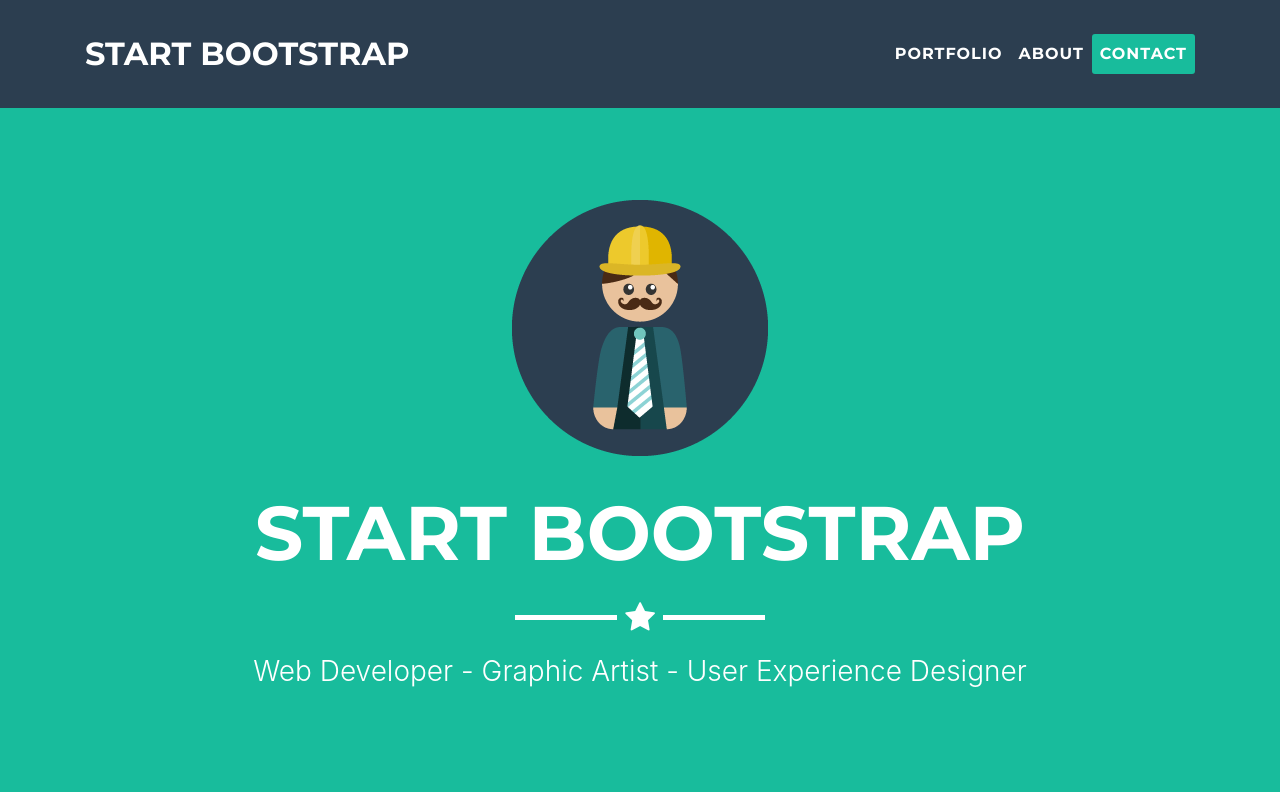
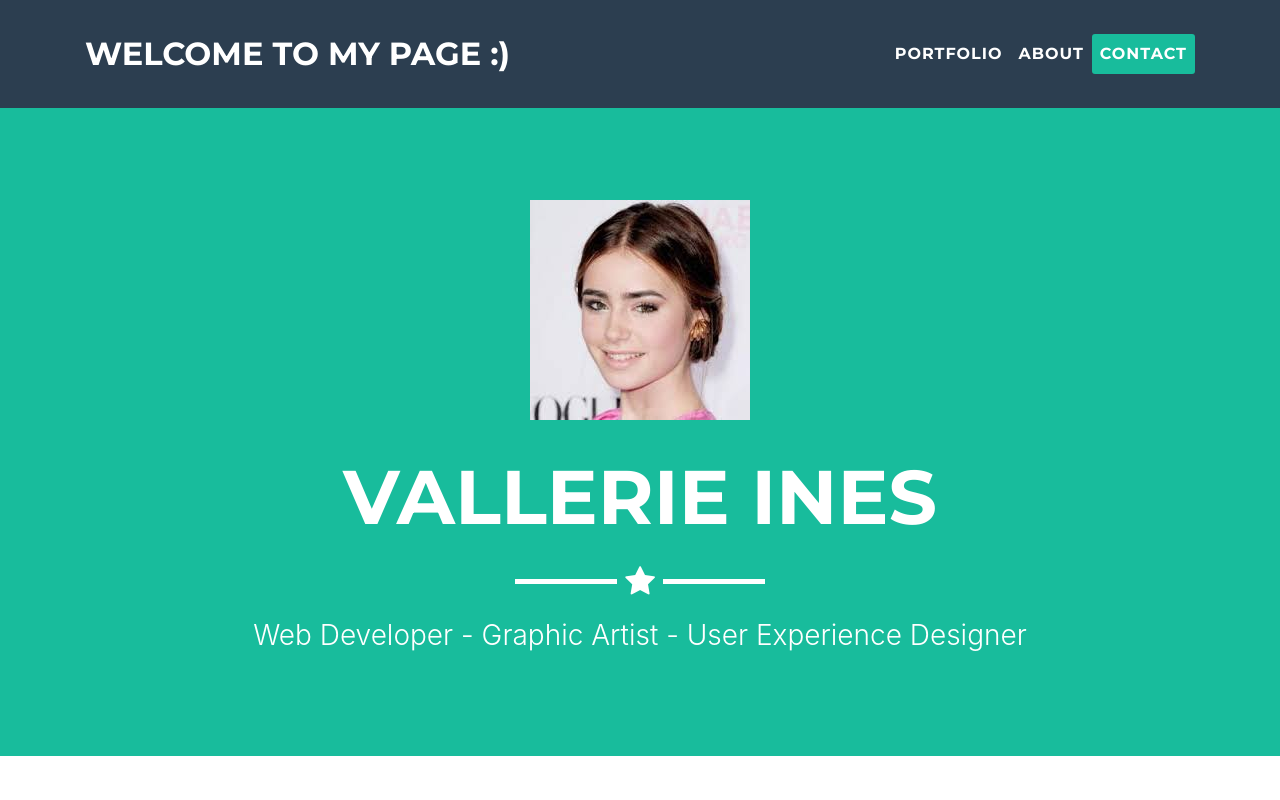
Before and after one commit to Vallerieines/val.github, a website with bundled scripts: page index.html in a window 1280 px wide. Shown: the top 800 px of the page. Built offline with nearby package versions, Linux system fonts and the light colour scheme.

Commit message:
2nd Commit

```diff
--- a/index.html
+++ b/index.html
@@ -8,7 +8,7 @@
     <meta name="description" content="">
     <meta name="author" content="">
 
-    <title>Freelancer - Start Bootstrap Theme</title>
+    <title> Vallerie Ines </title>
 
     <!-- Bootstrap core CSS -->
     <link href="vendor/bootstrap/css/bootstrap.min.css" rel="stylesheet">
@@ -28,7 +28,7 @@
     <!-- Navigation -->
     <nav class="navbar navbar-expand-lg navbar-light fixed-top" id="mainNav">
       <div class="container">
-        <a class="navbar-brand js-scroll-trigger" href="#page-top">Start Bootstrap</a>
+        <a class="navbar-brand js-scroll-trigger" href="#page-top">Welcome to my Page :) </a>
         <button class="navbar-toggler navbar-toggler-right" type="button" data-toggle="collapse" data-target="#navbarResponsive" aria-controls="navbarResponsive" aria-expanded="false" aria-label="Toggle navigation">
           Menu
           <i class="fa fa-bars"></i>
@@ -52,9 +52,9 @@
     <!-- Header -->
     <header class="masthead">
       <div class="container">
-        <img class="img-fluid" src="img/profile.png" alt="">
+        <img class="img-fluid" src="images.jpg" alt="">
         <div class="intro-text">
-          <span class="name">Start Bootstrap</span>
+          <span class="name">Vallerie Ines</span>
           <hr class="star-light">
           <span class="skills">Web Developer - Graphic Artist - User Experience Designer</span>
         </div>
@@ -138,7 +138,7 @@
         <hr class="star-light">
         <div class="row">
           <div class="col-lg-4 ml-auto">
-            <p>Freelancer is a free bootstrap theme created by Start Bootstrap. The download includes the complete source files including HTML, CSS, and JavaScript as well as optional LESS stylesheets for easy customization.</p>
+            <p>I am currently studying in University of the Cordilleras as an BSIT-Web Developer Student</p>
           </div>
           <div class="col-lg-4 mr-auto">
             <p>Whether you're a student looking to showcase your work, a professional looking to attract clients, or a graphic artist looking to share your projects, this template is the perfect starting point!</p>
```
Also changed, not shown: images.jpg (added).
